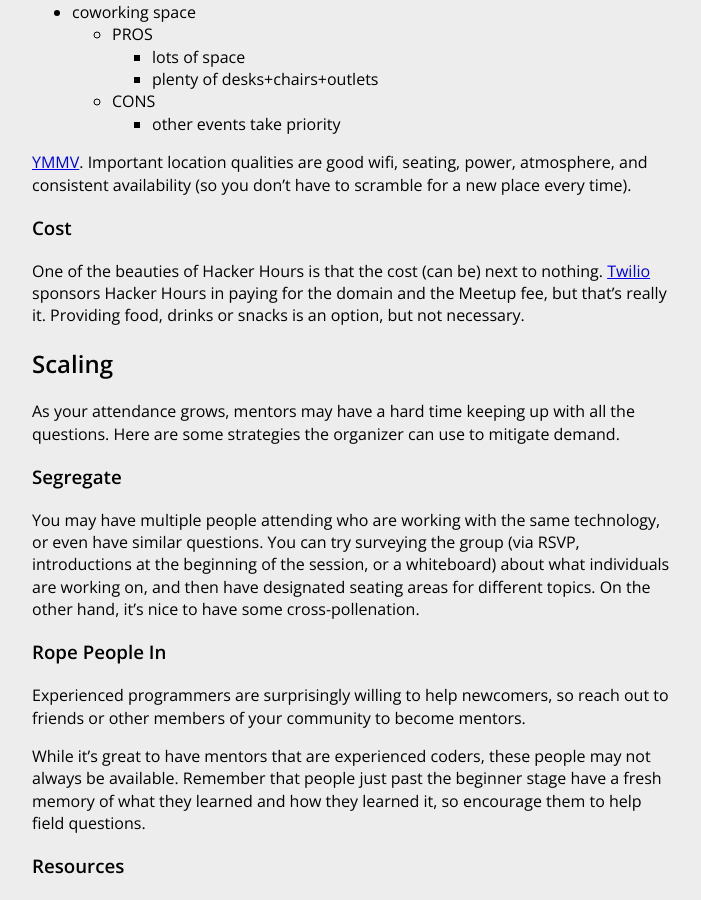
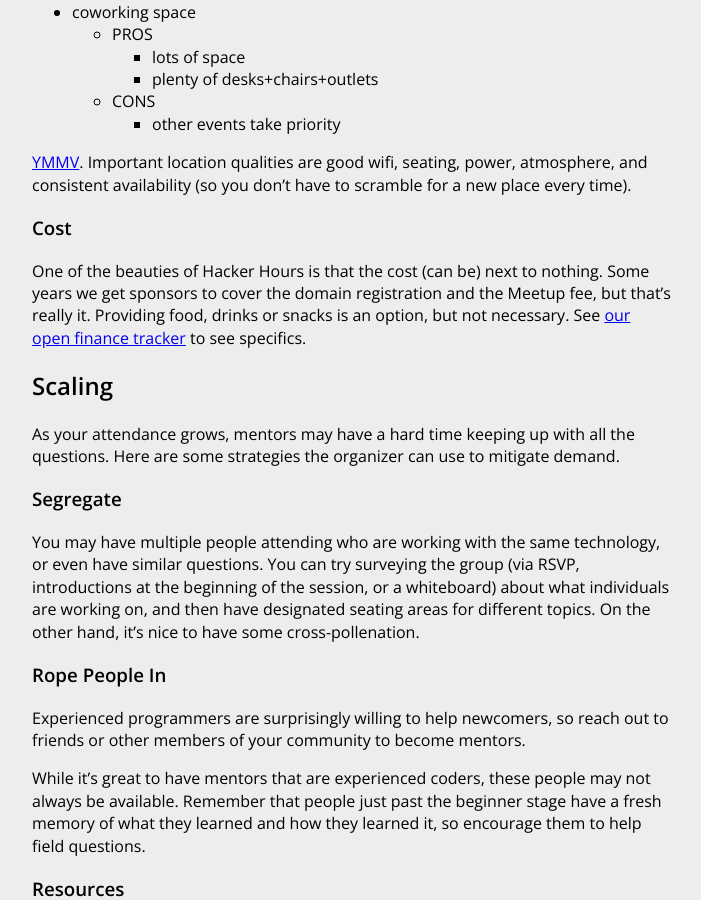
Before and after one commit to HackerHours/hackerhours.org, a Jekyll site: the page built from diy-guide.md, in a window 1280 px wide and 900 px high, scrolled down 2285 px. Shown: the whole window, without its empty margins (288-989 px from the left). Built offline with Jekyll 4.4.1, drawn with Linux system fonts in a browser that asks for light colours; comment, search, counter and statistics services are not loaded.

Commit message:
link to finance tracker

```diff
--- a/diy-guide.md
+++ b/diy-guide.md
@@ -78,7 +78,7 @@ Hacker Hours NYC began in the eight-seat conference room at [Jux](http://www.arc
 
 ### Cost
 
-One of the beauties of Hacker Hours is that the cost (can be) next to nothing.  [Twilio](http://www.twilio.com/) sponsors Hacker Hours in paying for the domain and the Meetup fee, but that's really it.  Providing food, drinks or snacks is an option, but not necessary.
+One of the beauties of Hacker Hours is that the cost (can be) next to nothing. Some years we get sponsors to cover the domain registration and the Meetup fee, but that's really it.  Providing food, drinks or snacks is an option, but not necessary. See [our open finance tracker](https://docs.google.com/spreadsheets/d/1yhz84pGZF_NQ8SNoaJVlzt2iACgPXyTt4dN2GbJeDpI/edit#gid=0) to see specifics.
 
 ## Scaling
 
```
